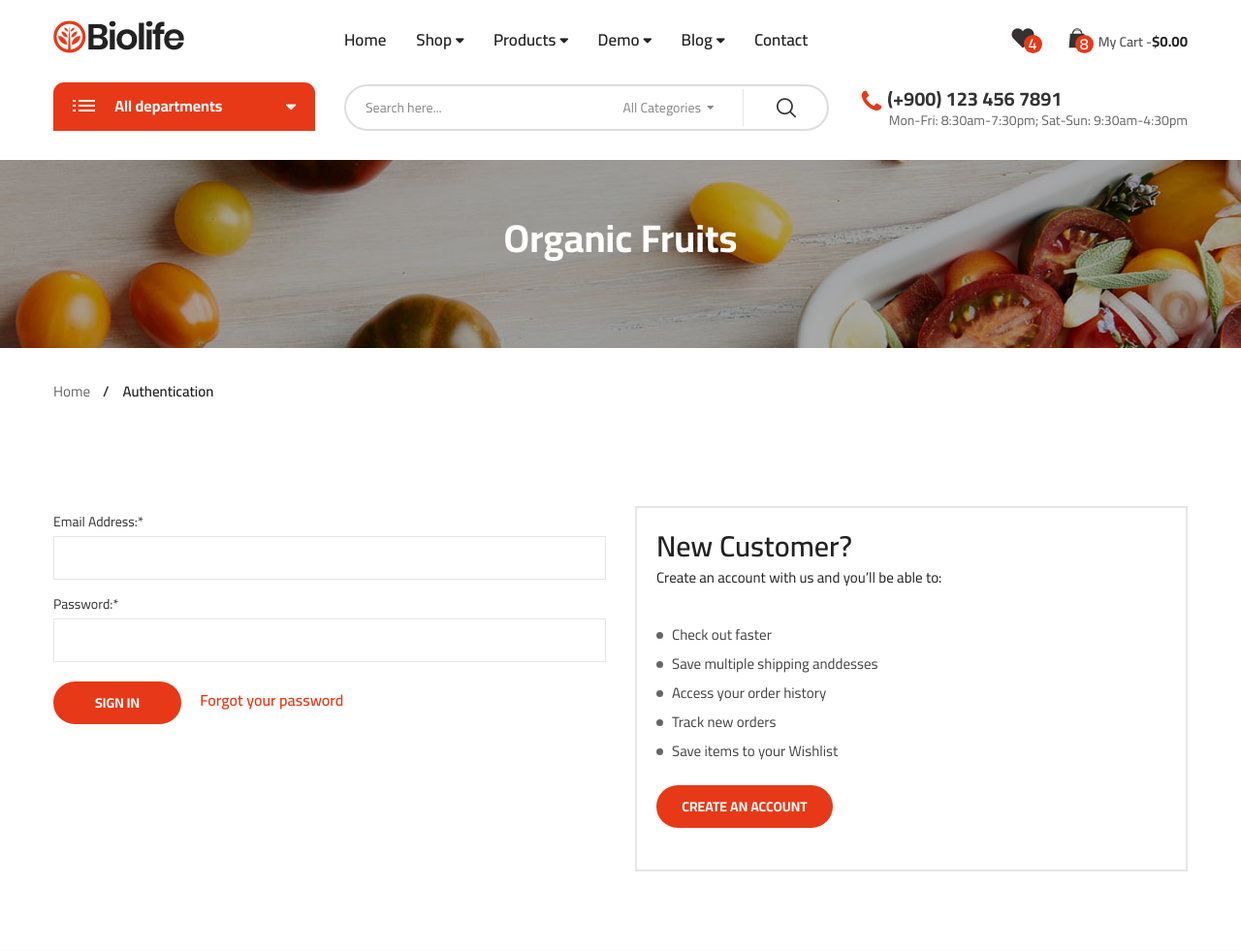
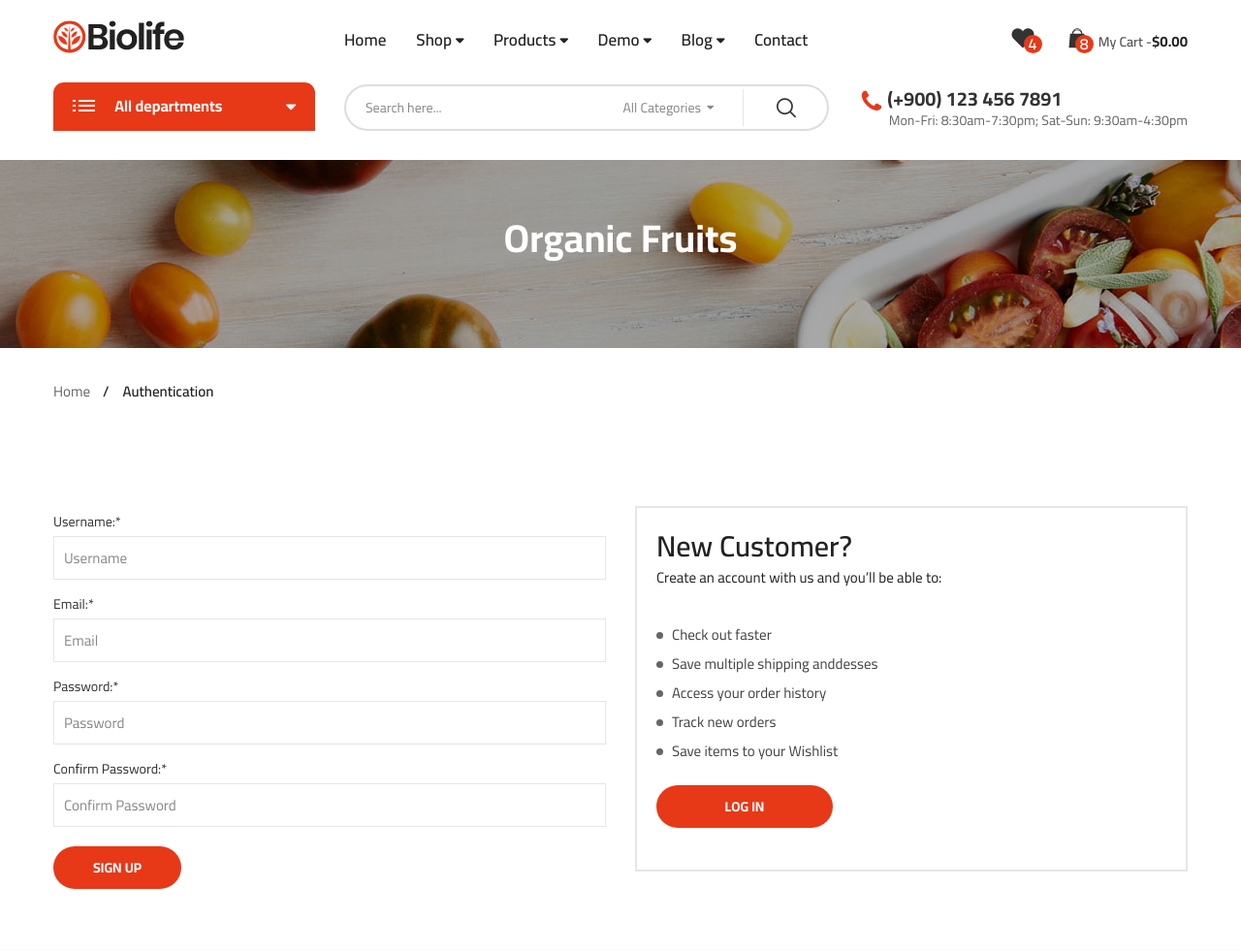
Before and after one commit to nnadii/django_ecomm, a Django app: page /user/sign-up/ in a window 1280 px wide. Shown: the part 51-1031 px from the top of the page at 97% size. Run offline with Django 5.2, Linux system fonts and the light colour scheme; some libraries are stand-ins or nearby versions; some web fonts are replaced.

Commit message:
sign up page created

```diff
--- a/templates/userauth/sign-up.html
+++ b/templates/userauth/sign-up.html
@@ -25,22 +25,63 @@
   <div id="main-content" class="main-content">
     <div class="container">
       <div class="row">
+        {% if form.errors %}
+        <div class="alert alert-danger">
+          <strong>{{form.errors}}</strong>
+        </div>
+        {% endif %}
         <!-- Form Sign In -->
         <div class="col-lg-6 col-md-6 col-sm-6 col-xs-12">
           <div class="signin-container">
-              <form action="#" name="frm-login" method="post">
+            <form method="POST">
+              {% csrf_token %}
               <p class="form-row">
-                  <label for="fid-name">Email Address:<span class="requite">*</span></label>
-                  <input type="text" id="fid-name" name="name" value="" class="txt-input" />
+                <label for="fid-name">Username:<span
+                    class="requite">*</span></label>
+                {{ form.username }}
               </p>
               <p class="form-row">
-                  <label for="fid-pass">Password:<span class="requite">*</span></label>
-                  <input type="email" id="fid-pass" name="email" value="" class="txt-input" />
+                <label for="fid-name">Email:<span
+                    class="requite">*</span></label>
+                {{ form.email }}
+              </p>
+              <p class="form-row">
+                <label for="fid-name">Password:<span
+                    class="requite">*</span></label>
+                {{ form.password1 }}
+              </p>
+              <p class="form-row">
+                <label for="fid-name">Confirm Password:<span
+                    class="requite">*</span></label>
+                {{ form.password2 }}
               </p>
               <p class="form-row wrap-btn">
-                  <button class="btn btn-submit btn-bold" type="submit">sign in</button>
+                <button class="btn btn-submit btn-bold" type="submit">sign
+                  up</button>
+              </p>
+              <!-- <p class="form-row">
+                <label for="fid-name">Username:<span
+                    class="requite">*</span></label>
+                <input type="text" id="fid-name" name="name" value
+                  class="txt-input" />
+              </p>
+              <p class="form-row">
+                <label for="fid-name">Email Address:<span
+                    class="requite">*</span></label>
+                <input type="text" id="fid-name" name="name" value
+                  class="txt-input" />
+              </p>
+              <p class="form-row">
+                <label for="fid-pass">Password:<span
+                    class="requite">*</span></label>
+                <input type="email" id="fid-pass" name="email" value
+                  class="txt-input" />
+              </p>
+              <p class="form-row wrap-btn">
+                <button class="btn btn-submit btn-bold" type="submit">sign
+                  in</button>
                 <a href="#" class="link-to-help">Forgot your password</a>
-                </p>
+              </p> -->
             </form>
           </div>
         </div>
@@ -50,7 +91,8 @@
           <div class="register-in-container">
             <div class="intro">
               <h4 class="box-title">New Customer?</h4>
-                <p class="sub-title">Create an account with us and you’ll be able to:</p>
+              <p class="sub-title">Create an account with us and you’ll be able
+                to:</p>
               <ul class="lis">
                 <li>Check out faster</li>
                 <li>Save multiple shipping anddesses</li>
@@ -58,7 +100,7 @@
                 <li>Track new orders</li>
                 <li>Save items to your Wishlist</li>
               </ul>
-                <a href="#" class="btn btn-bold">Create an account</a>
+              <a href="#" class="btn btn-bold">Log in</a>
             </div>
           </div>
         </div>
--- a/userauth/forms.py
+++ b/userauth/forms.py
@@ -4,6 +4,14 @@ from userauth.models import User
 
 
 class UserRegisterForm(UserCreationForm):
+    username = forms.CharField(widget=forms.TextInput(
+        attrs={"placeholder": "Username"}))
+    email = forms.EmailField(widget=forms.EmailInput(
+        attrs={"placeholder": "Email"}))
+    password1 = forms.CharField(widget=forms.PasswordInput(
+        attrs={"placeholder": "Password"}))
+    password2 = forms.CharField(widget=forms.PasswordInput(
+        attrs={"placeholder": "Confirm Password"}))
 
     class Meta:
         model = User
```
Lines whose indentation alone changed are shown as unchanged.
